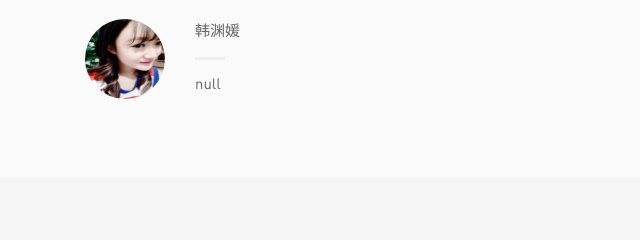
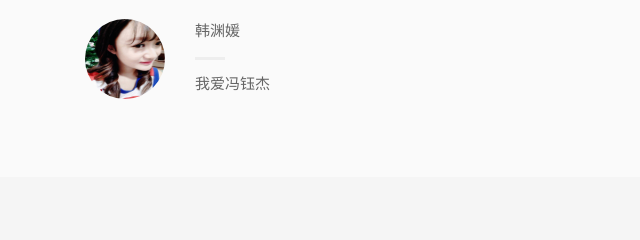
Before and after one commit to hanyuanyuanAlisa/hanyuanyuanAlisa.github.io, a plain HTML site: page index.html in a window 1280 px wide. Shown: the part 789-1029 px from the top of the page, 185-825 px from the left. Drawn offline with Linux system fonts and the light colour scheme; files whose address does not match are found by name.

Commit message:
Site updated: 2017-02-06 15:26:31

```diff
--- a/index.html
+++ b/index.html
@@ -117,7 +117,7 @@
 					<img class="headimg" src='../themes/hexo-theme-varaint/source/banner/1.jpg' alt='韩渊媛'>
 					<div class="media__body">
 						<h4>韩渊媛</h4>
-						<p class='site-description'>null</p>
+						<p class='site-description'>我爱冯钰杰</p>
 					</div>
 				</div>
 				<div class="author-contact">
```
